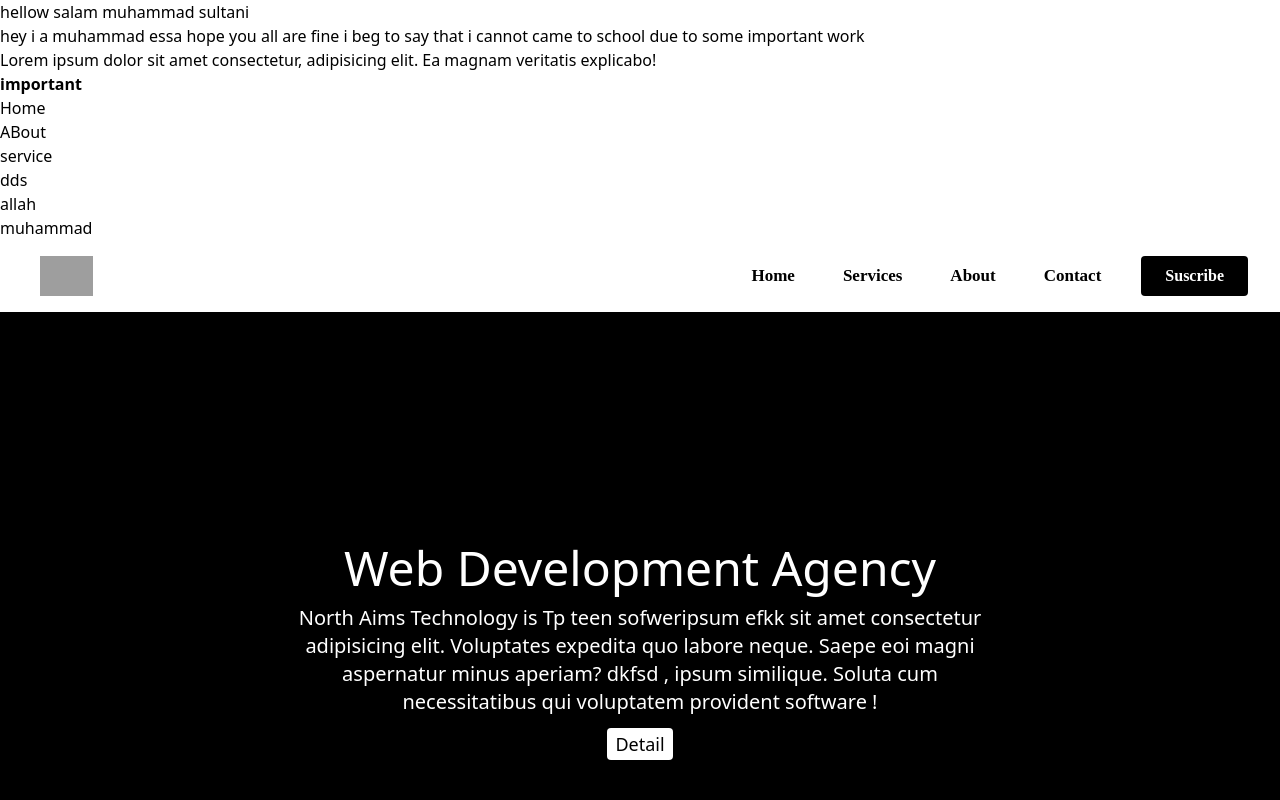
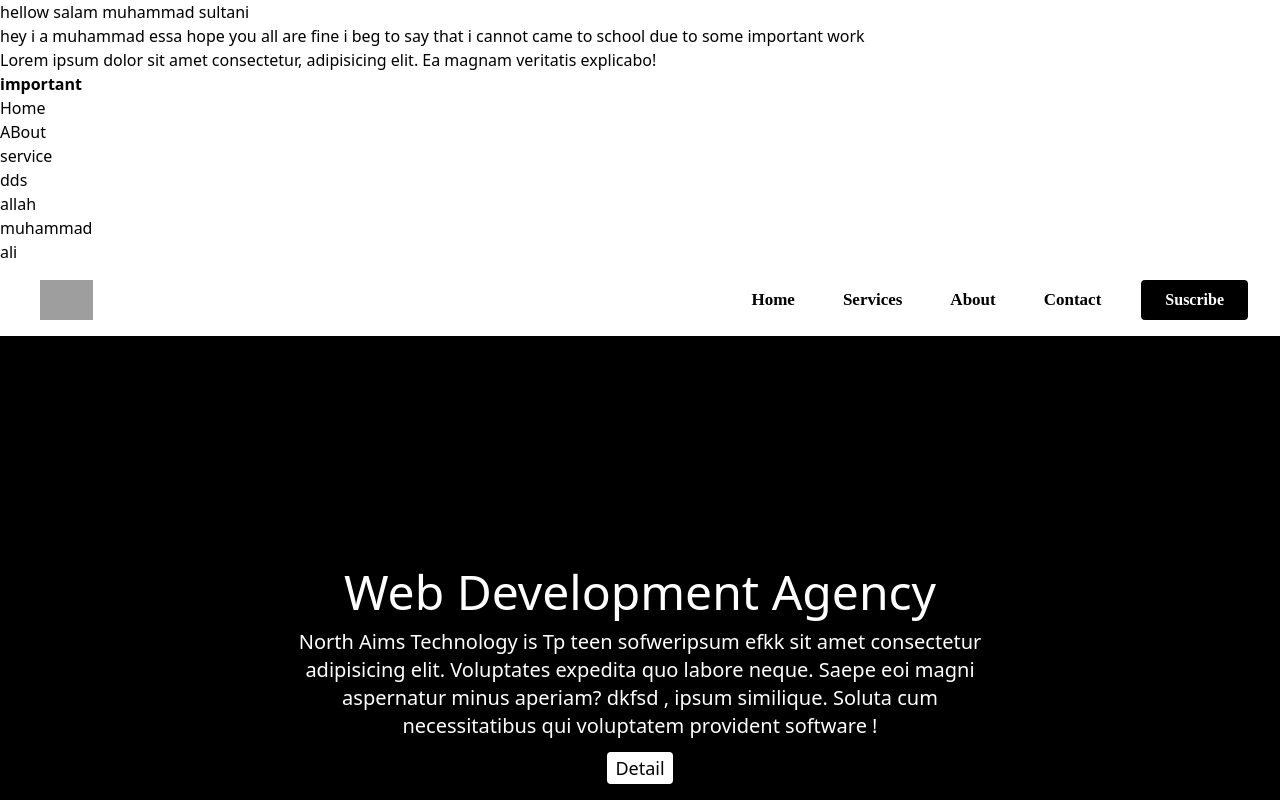
Before and after one commit to MuhammadEssa-514/Random-React-Pratice, a React (Create React App) app: page / in a window 1280 px wide. Shown: the top 800 px of the page. Built offline with nearby package versions, Linux system fonts and the light colour scheme; grey boxes are pictures that could not be loaded.

Commit message:
add menu 3

```diff
--- a/src/App.js
+++ b/src/App.js
@@ -18,6 +18,7 @@ function App() {
   <ol>
     <li>allah</li>
     <li>muhammad</li>
+    <li>ali</li>
   </ol>
 
 
```
